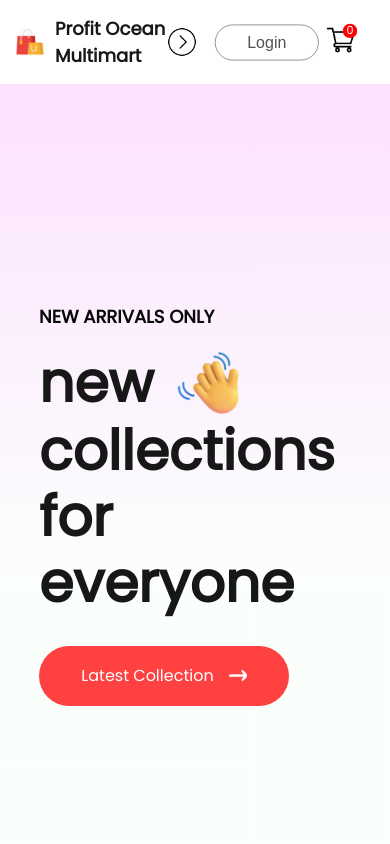
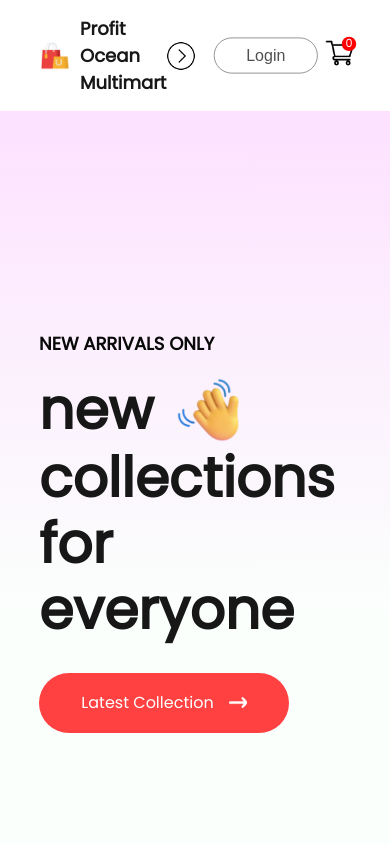
Before and after one commit to dikshant-dak/profitoceanmultimart, a React (Vite) app in the folder frontend/: page / in a window 390 px wide. Shown: the top 844 px of the page. Built offline with nearby package versions, Linux system fonts and the light colour scheme; no server answers.

Commit message:
More dropdown modified

```diff
--- a/frontend/src/Components/Navbar/Navbar.css
+++ b/frontend/src/Components/Navbar/Navbar.css
@@ -170,3 +170,13 @@
         gap: 10px;
     }
 }
+
+@media(max-width:900px){
+    .nav{
+        padding: 15px 40px;
+    }
+    .more-dropdown {
+        left: auto; /* Override the left property */
+        right: 0; /* Align the dropdown to the right edge of its parent */
+    }
+}
```
